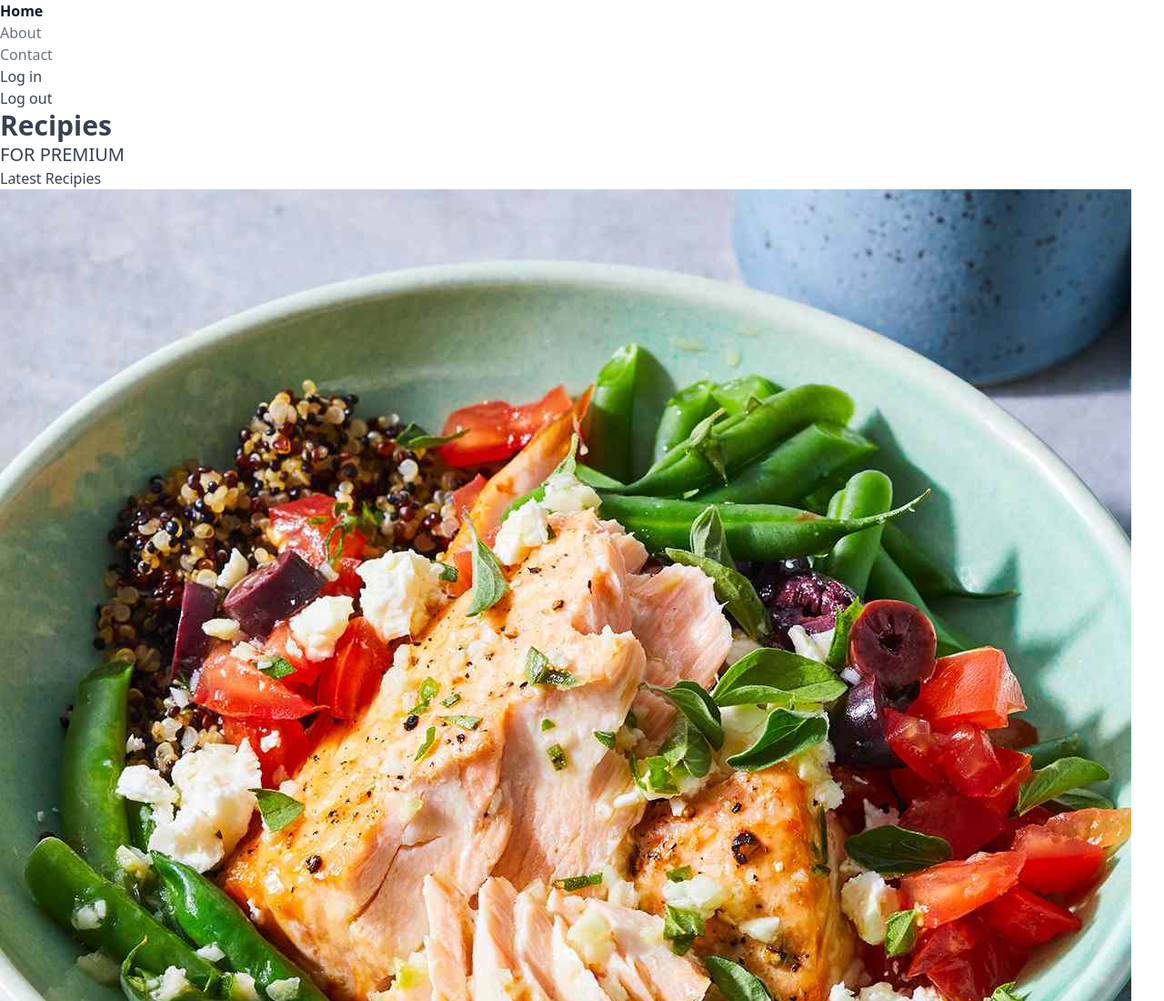
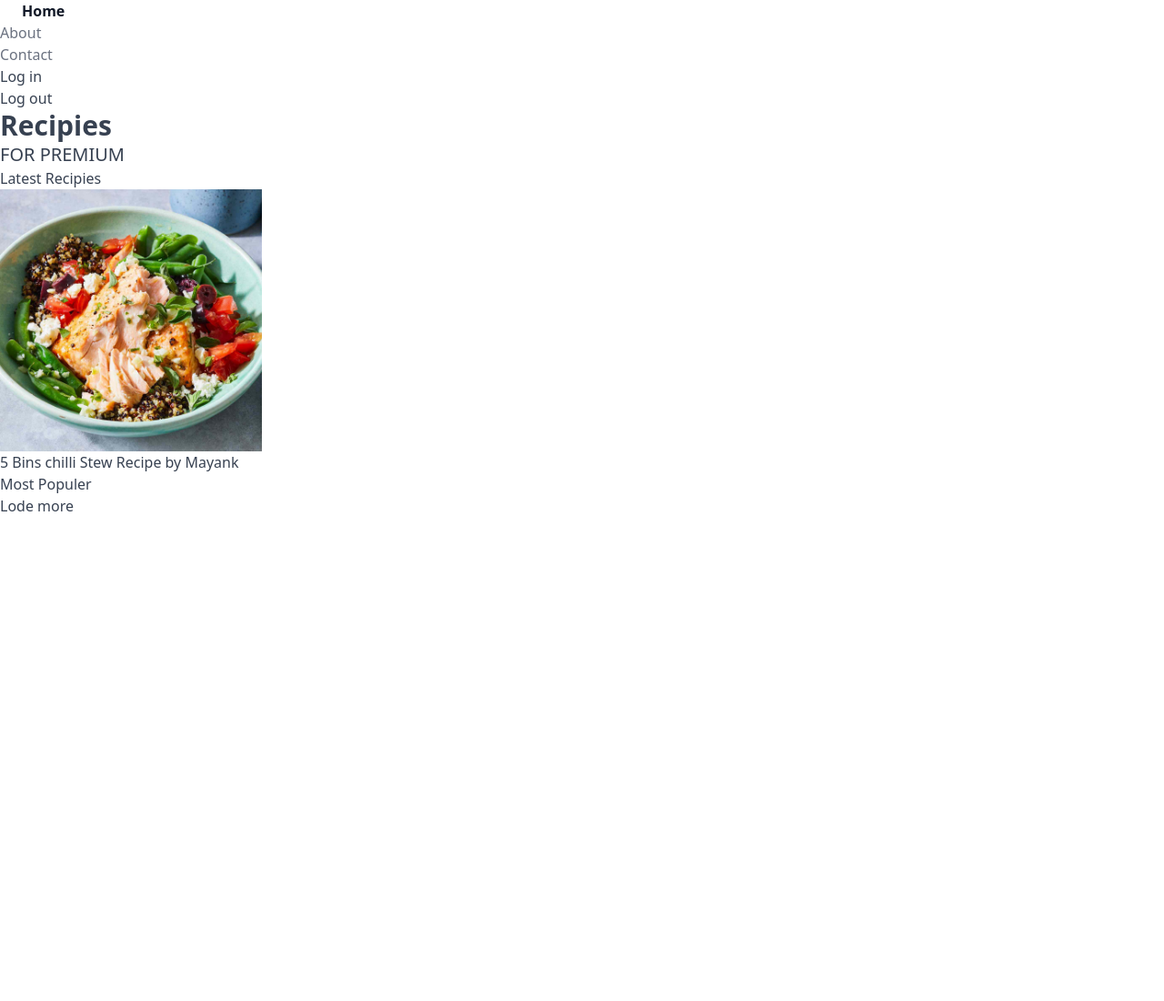
Before and after one commit to Mayank-singh-01/Tailwind_CSS, a plain HTML site: page index.html in a window 1280 px wide. Shown: the top 1100 px of the page at 91% size. After the commit the page ends 800 px from the top, so only its background shows below. Drawn offline with Linux system fonts and the light colour scheme.

Commit message:
learning margin and padding

```diff
--- a/index.html
+++ b/index.html
@@ -17,7 +17,7 @@
           <ul class="text-gray-500"  >
             <li>
               <a href="#">
-                <span class="text-gray-900 font-bold " >Home</span>
+                <span class="text-gray-900 font-bold p-6 " >Home</span>
               </a>
             </li>
             <li><a href="#">
@@ -44,7 +44,7 @@
     <div>
       <p>Latest Recipies</p>
       <div>
-        <img class="" src="my food.jpeg" alt="food img">
+        <img class="h-72" src="my food.jpeg" alt="food img">
       </div>
       <p>5 Bins chilli Stew Recipe by Mayank</p>
       <p>Most Populer</p>
```
Also changed, not shown: output.css.
